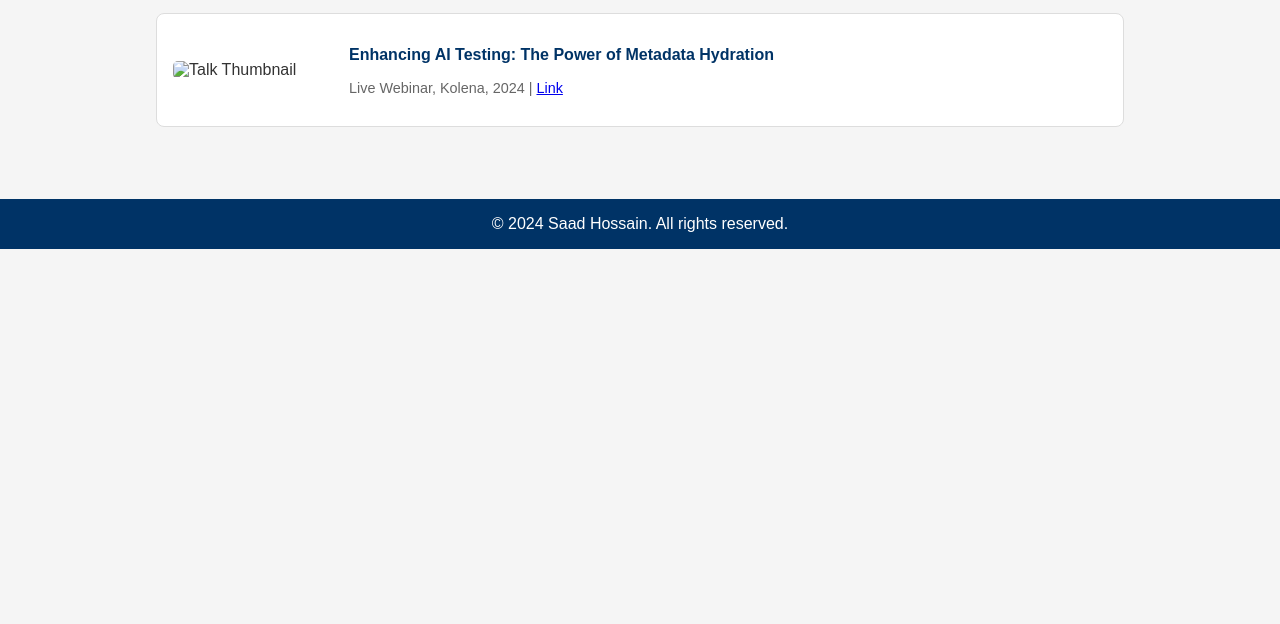
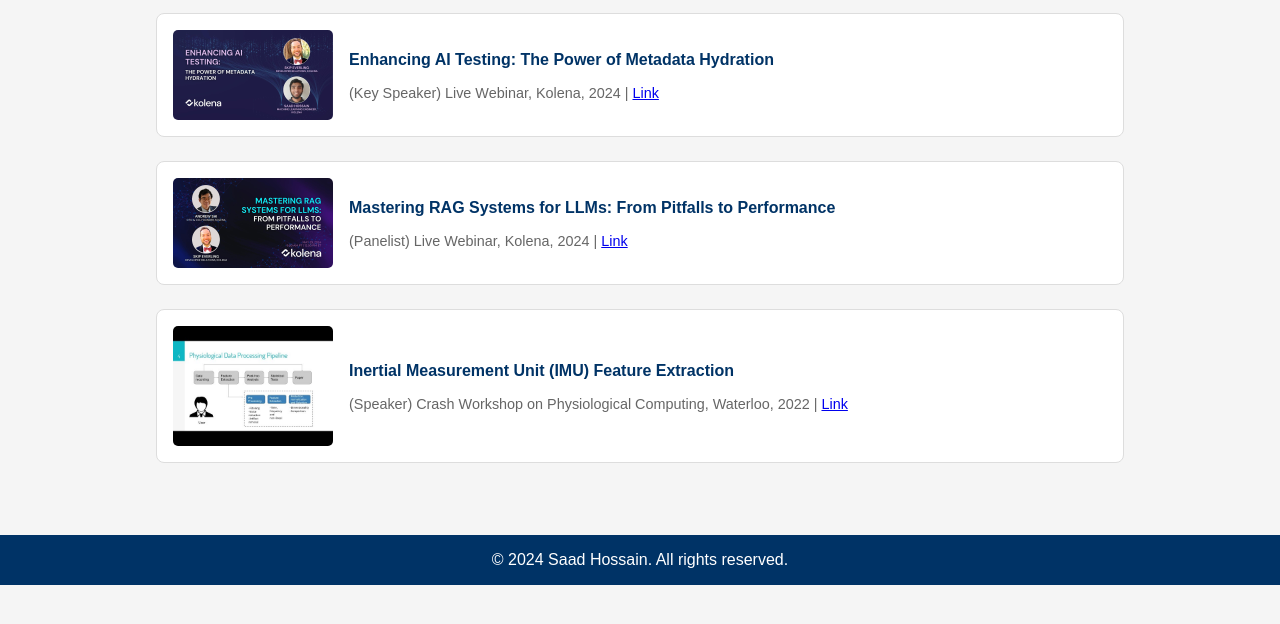
Before and after one commit to saad-hossain/saad-hossain.github.io, a plain HTML site: page talks.html in a window 1280 px wide. Shown: the part 156-780 px from the top of the page. Drawn offline with Linux system fonts and the light colour scheme.

Commit message:
edits to talks

```diff
--- a/talks.html
+++ b/talks.html
@@ -19,13 +19,26 @@
     <div class="container">
         <h2>Talks</h2>
         <div class="talk-item">
-            <img src="images/talk1.jpg" alt="Talk Thumbnail">
+            <img src="images/ai_testing_webinar_thumbnail.jpg" alt="Talk Thumbnail">
             <div>
                 <p class="talk-title">Enhancing AI Testing: The Power of Metadata Hydration</p>
-                <p class="talk-details">Live Webinar, Kolena, 2024 | <a href="#">Link</a></p>
+                <p class="talk-details">(Key Speaker) Live Webinar, Kolena, 2024 | <a href="#">Link</a></p>
             </div>
         </div>
-        <!-- Additional talk items... -->
+        <div class="talk-item">
+            <img src="images/rag_webinar_thumbnail.jpg" alt="Talk Thumbnail">
+            <div>
+                <p class="talk-title">Mastering RAG Systems for LLMs: From Pitfalls to Performance</p>
+                <p class="talk-details">(Panelist) Live Webinar, Kolena, 2024 | <a href="#">Link</a></p>
+            </div>
+        </div>
+        <div class="talk-item">
+            <img src="images/imu_feature_extraction_talk.jpg" alt="Talk Thumbnail">
+            <div>
+                <p class="talk-title">Inertial Measurement Unit (IMU) Feature Extraction</p>
+                <p class="talk-details">(Speaker) Crash Workshop on Physiological Computing, Waterloo, 2022 | <a href="#">Link</a></p>
+            </div>
+        </div>
     </div>
 
     <!-- Footer -->
```
Also changed, not shown: publications.html (+9 -1 lines), images/ai_testing_webinar_thumbnail.jpg (added), images/imu_feature_extraction_talk.jpg (added), images/rag_webinar_thumbnail.jpg (added), 1 other file.
